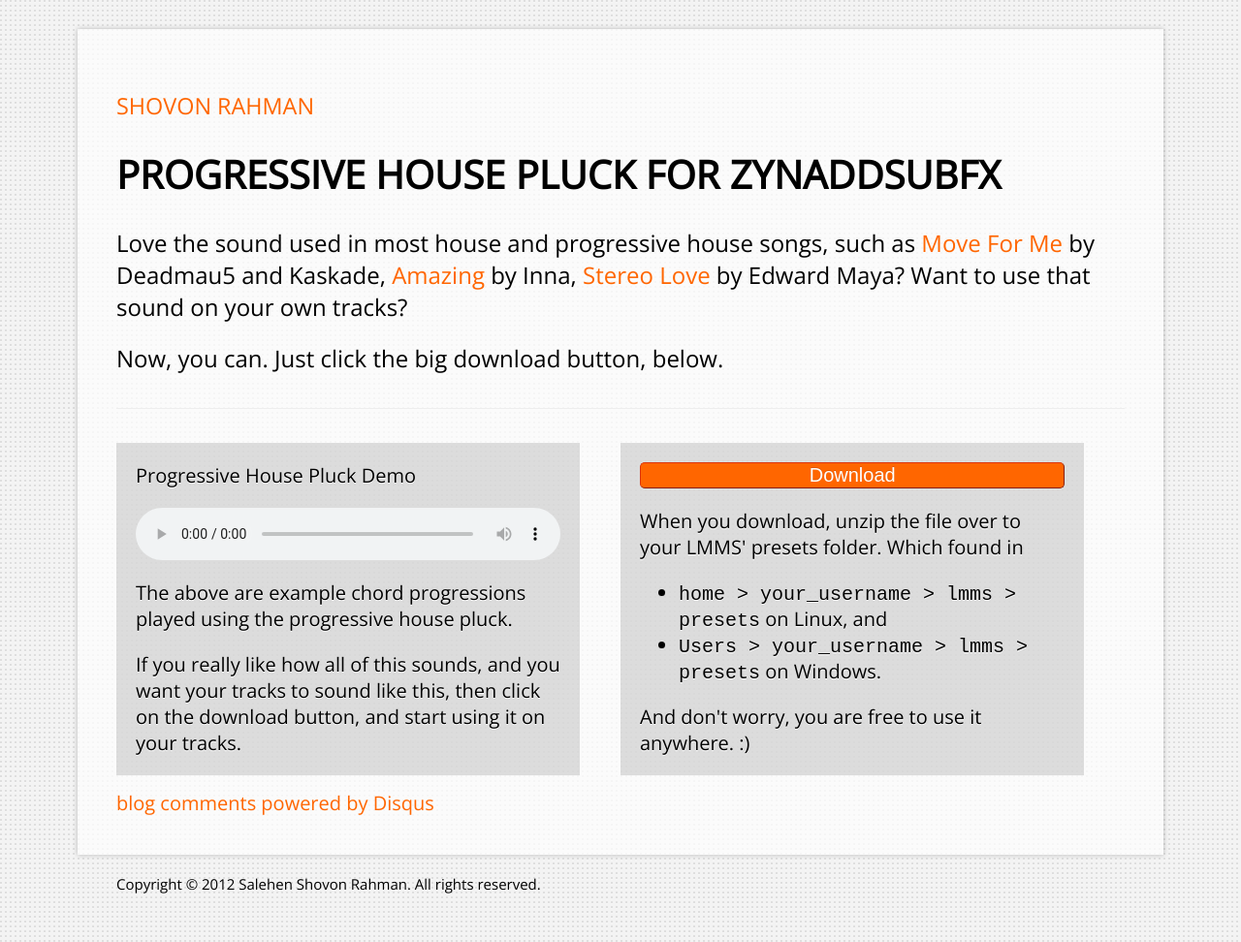
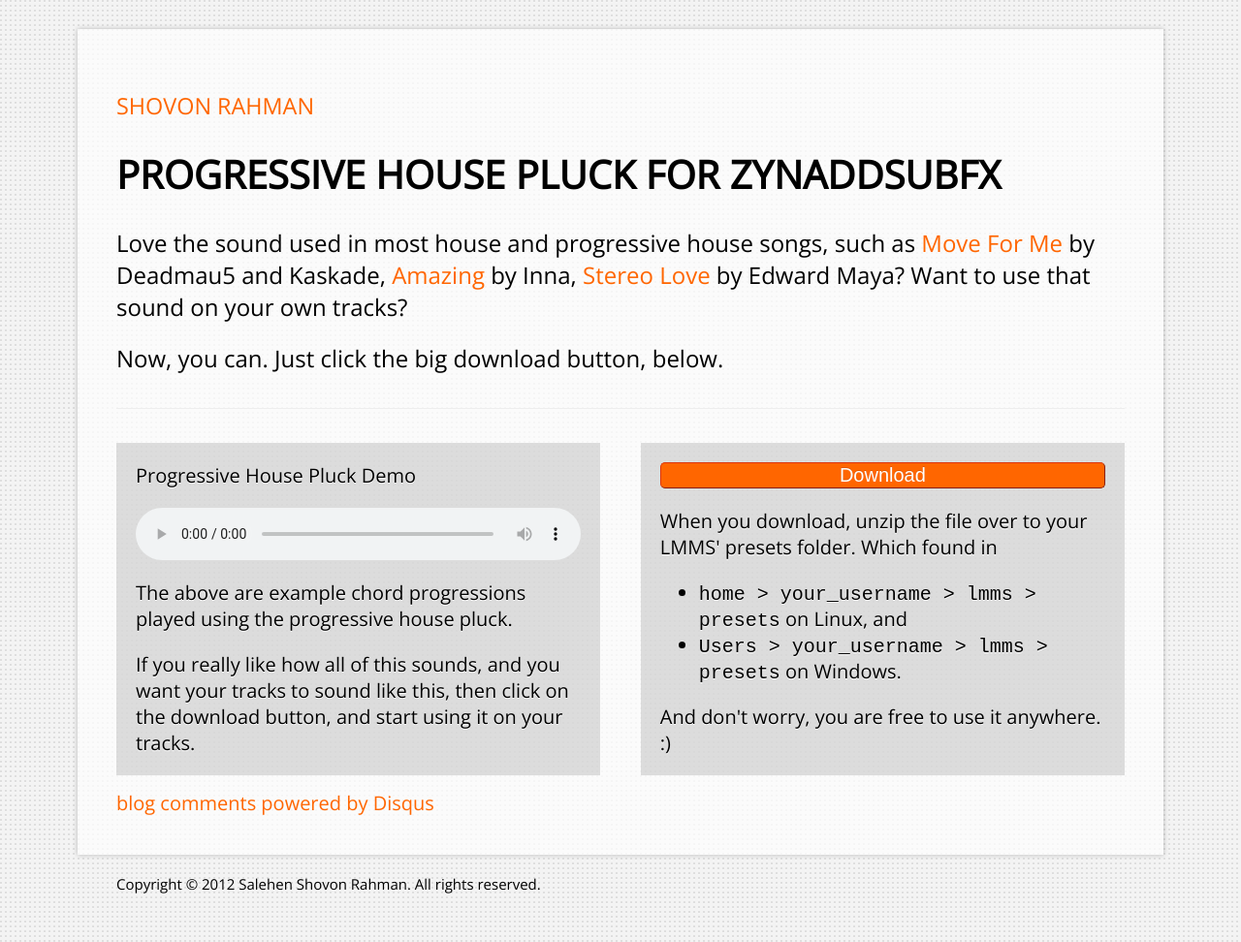
Before and after one commit to shovon/old-site, a Jekyll site: the page built from proghousepluck/index.html, in a window 1280 px wide. Shown: the whole page at 97% size. Built offline with Jekyll 4.4.1, drawn with Linux system fonts in a browser that asks for light colours; comment, search, counter and statistics services are not loaded.

Commit message:
The width of the two column layout was off by a little.

```diff
--- a/css/style.css
+++ b/css/style.css
@@ -258,7 +258,7 @@
 	.two_columns .body_column {
 		float: left;
 		clear: right;
-		width: 46%;
+		width: 48%;
 	}
 
 	.two_columns .first_column {
@@ -323,7 +323,7 @@
 	.four_columns .body_column {
 		float: left;
 		clear: right;
-		width: 46%;
+		width: 48%;
 	}
 
 	.two_columns .first_column,
```
